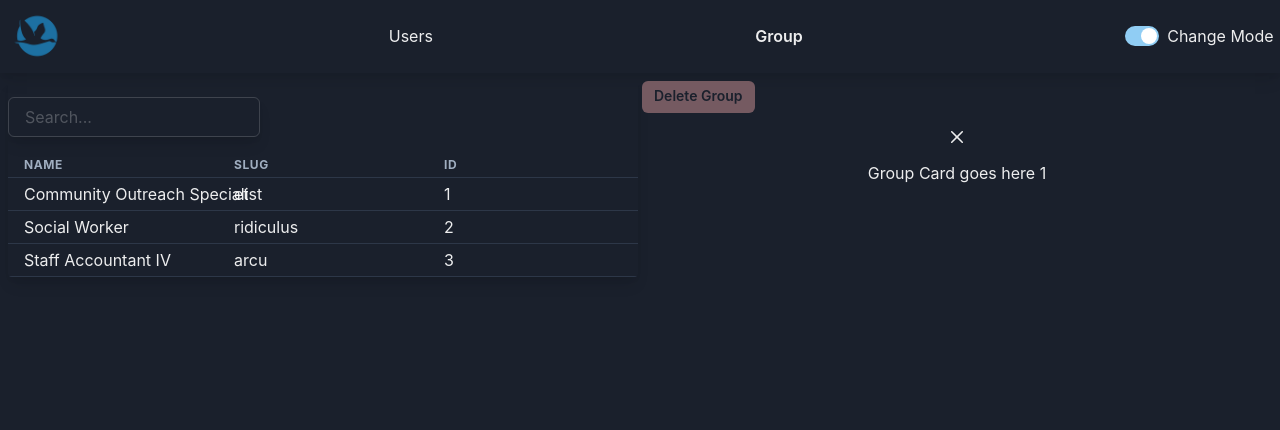
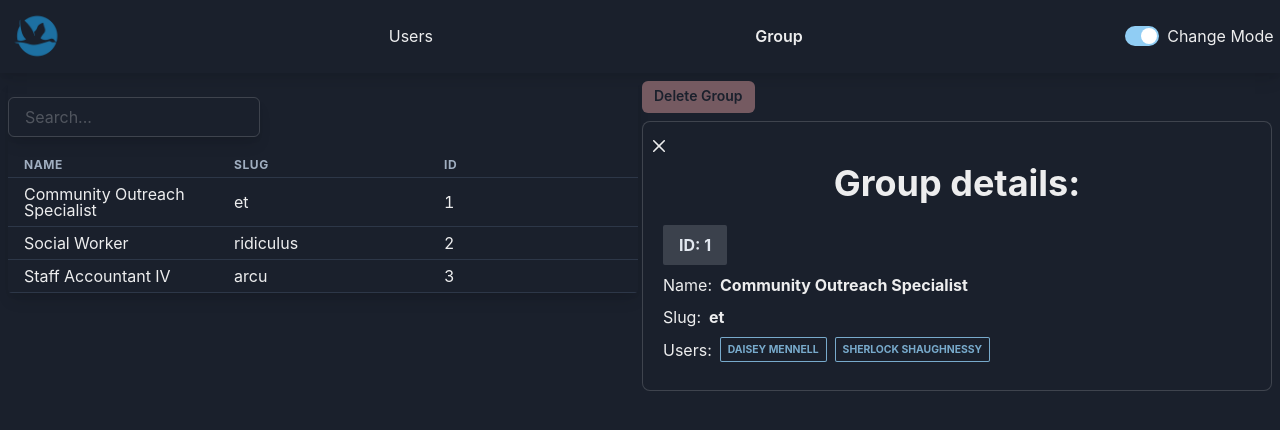
Before and after one commit to Didbar/user-management-task, a React (Vite) app: page /groups/1 in a window 1280 px wide. Shown: the top 430 px of the page. Built offline with nearby package versions, Linux system fonts and the light colour scheme.

Commit message:
Add group card

```diff
--- a/src/api/users.ts
+++ b/src/api/users.ts
@@ -83,4 +83,10 @@ export const assignUserToGroup = (userId: number, groupId: number) => {
   return Promise.resolve()
 }
 
+export const findUsersByGroupId = (groupId: number) => {
+  return new Promise<User[]>(resolve =>
+    resolve(USERS.filter(user => user.groups.includes(groupId)))
+  )
+}
+
 export default USERS
--- a/src/components/DataTable.tsx
+++ b/src/components/DataTable.tsx
@@ -58,7 +58,7 @@ export function DataTable<Data extends object>({ data, columns }: DataTableProps
         placeholder="Search..."
         onChange={e => setGlobalFilter(e.target.value)}
       />
-      <Table __css={{ tableLayout: 'fixed', width: 'full' }} size="sm">
+      <Table layout="fixed" w="100%" size="sm">
         <Thead>
           {table.getHeaderGroups().map(headerGroup => (
             <Tr key={headerGroup.id}>
@@ -101,7 +101,7 @@ export function DataTable<Data extends object>({ data, columns }: DataTableProps
                   <Td
                     key={cell.id}
                     isNumeric={meta?.isNumeric}
-                    whiteSpace="nowrap"
+                    whiteSpace="normal"
                     fontSize={{ base: '0.68rem', md: '0.9rem', lg: '1rem' }}>
                     {flexRender(cell.column.columnDef.cell, cell.getContext())}
                   </Td>
--- /dev/null
+++ b/src/features/group/GroupCard.tsx
@@ -0,0 +1,63 @@
+import {
+  Badge,
+  Card,
+  CardBody,
+  Link as ChakraLink,
+  CloseButton,
+  HStack,
+  Heading,
+  Text,
+  VStack,
+} from '@chakra-ui/react'
+import { Link } from 'react-router-dom'
+import Group from 'src/entities/Group'
+import useGroupUsers from 'src/hooks/useGroupUsers'
+
+interface Props {
+  group: Group
+}
+const GroupCard = ({ group }: Props) => {
+  const { data: users } = useGroupUsers(group.id)
+  return (
+    <Card borderRadius="0.5rem" variant="outline" py={2} w="full">
+      <Link to="/groups">
+        <CloseButton />
+      </Link>
+      <Heading as={'h3'} textAlign="center">
+        Group details:
+      </Heading>
+      <CardBody>
+        <VStack align="flex-start" whiteSpace="nowrap">
+          <Badge p="0.5rem 1rem" fontSize="md">
+            Id: {group.id}
+          </Badge>
+          <HStack>
+            <Text as="span">Name:</Text>
+            <Text as="b">{group.name}</Text>
+          </HStack>
+          <HStack>
+            <Text as="span">Slug:</Text>
+            <Text as="b">{group.slug}</Text>
+          </HStack>
+          <HStack wrap="wrap">
+            <Text as="span">Users:</Text>
+            {users?.map(u => (
+              <Badge
+                key={u.id}
+                p="0.3rem 0.5rem"
+                fontSize="0.65rem"
+                colorScheme="blue"
+                variant="outline">
+                <ChakraLink as={Link} to={`/users/${u.id}`}>
+                  {u.name}
+                </ChakraLink>
+              </Badge>
+            ))}
+          </HStack>
+        </VStack>
+      </CardBody>
+    </Card>
+  )
+}
+
+export default GroupCard
--- a/src/features/group/GroupDetails.tsx
+++ b/src/features/group/GroupDetails.tsx
@@ -1,7 +1,8 @@
-import { Button, CloseButton, HStack, VStack } from '@chakra-ui/react'
-import { Link, useNavigate, useParams } from 'react-router-dom'
+import { Button, HStack, VStack } from '@chakra-ui/react'
+import { useNavigate, useParams } from 'react-router-dom'
 import useDeleteGroup from 'src/hooks/useDeleteGroup'
 import useGroup from 'src/hooks/useGroup'
+import GroupCard from './GroupCard'
 
 const GroupDetails = () => {
   const params = useParams()
@@ -24,12 +25,7 @@ const GroupDetails = () => {
           Delete Group
         </Button>
       </HStack>
-      <>
-        <Link to="/groups">
-          <CloseButton />
-        </Link>
-        Group Card goes here {group.id}
-      </>
+      <GroupCard group={group} />
     </VStack>
   )
 }
--- a/src/features/user/UserCard.tsx
+++ b/src/features/user/UserCard.tsx
@@ -3,6 +3,7 @@ import {
   Button,
   Card,
   CardBody,
+  Link as ChakraLink,
   CloseButton,
   HStack,
   Heading,
@@ -50,9 +51,16 @@ const UserCard = ({ user }: Props) => {
           <HStack wrap="wrap">
             <Text as="span">Groups:</Text>
             {groups?.map(g => (
-              <Badge key={g.id} p="0.5rem 1rem" colorScheme="blue">
+              <Badge
+                key={g.id}
+                px="0.5rem"
+                fontSize="0.65em"
+                colorScheme="blue"
+                variant="outline">
                 <HStack>
-                  <Link to={`/groups/${g.id}`}>{g.name}</Link>
+                  <ChakraLink as={Link} to={`/groups/${g.id}`}>
+                    {g.name}
+                  </ChakraLink>
                   <Tooltip label="Remove Group">
                     <CloseButton
                       onClick={() =>
--- /dev/null
+++ b/src/hooks/useGroupUsers.ts
@@ -0,0 +1,10 @@
+import { useQuery } from '@tanstack/react-query'
+import { findUsersByGroupId } from 'src/api/users'
+
+const useGroupUsers = (groupId: number) =>
+  useQuery({
+    queryKey: ['group', groupId, 'users'],
+    queryFn: () => findUsersByGroupId(groupId),
+  })
+
+export default useGroupUsers
```
